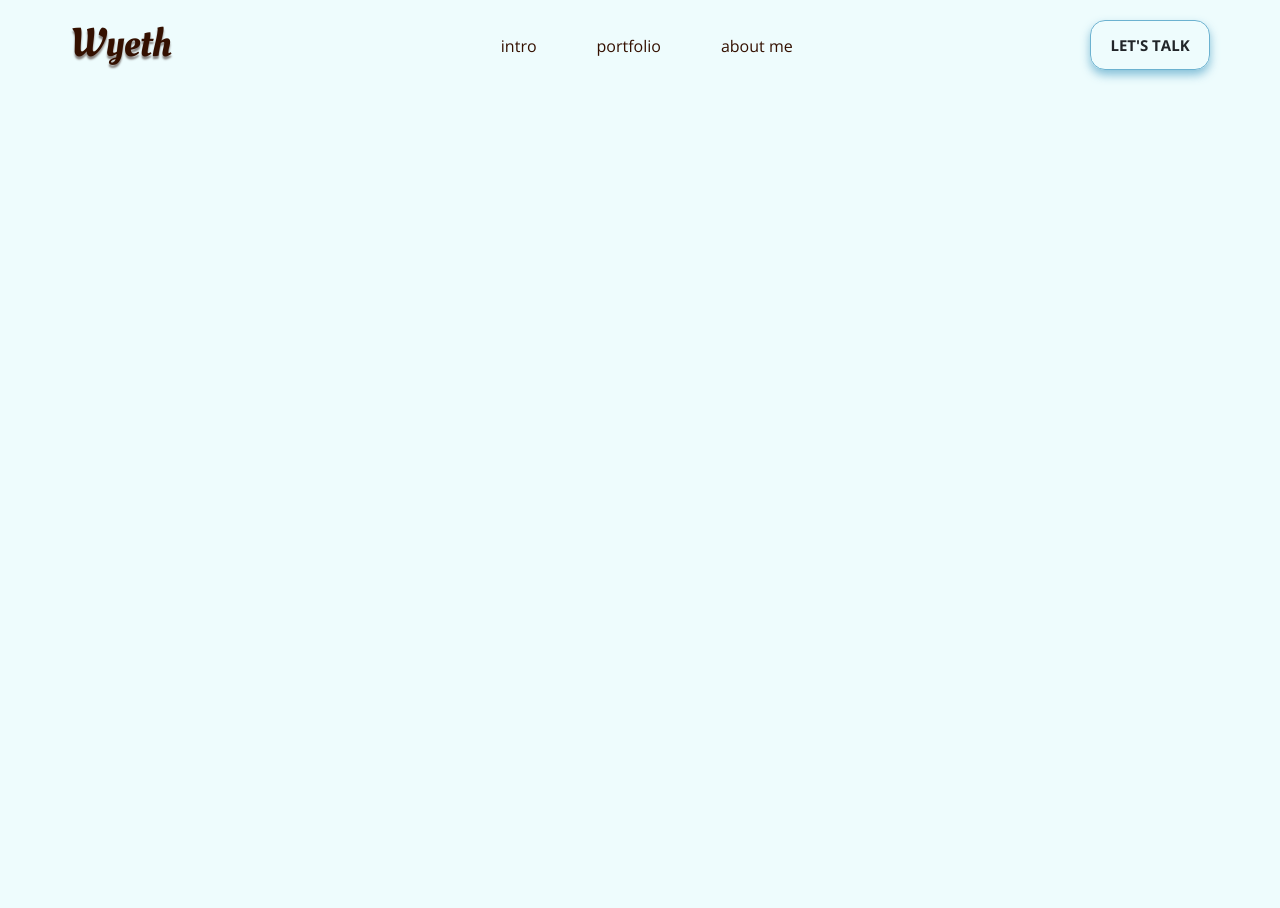
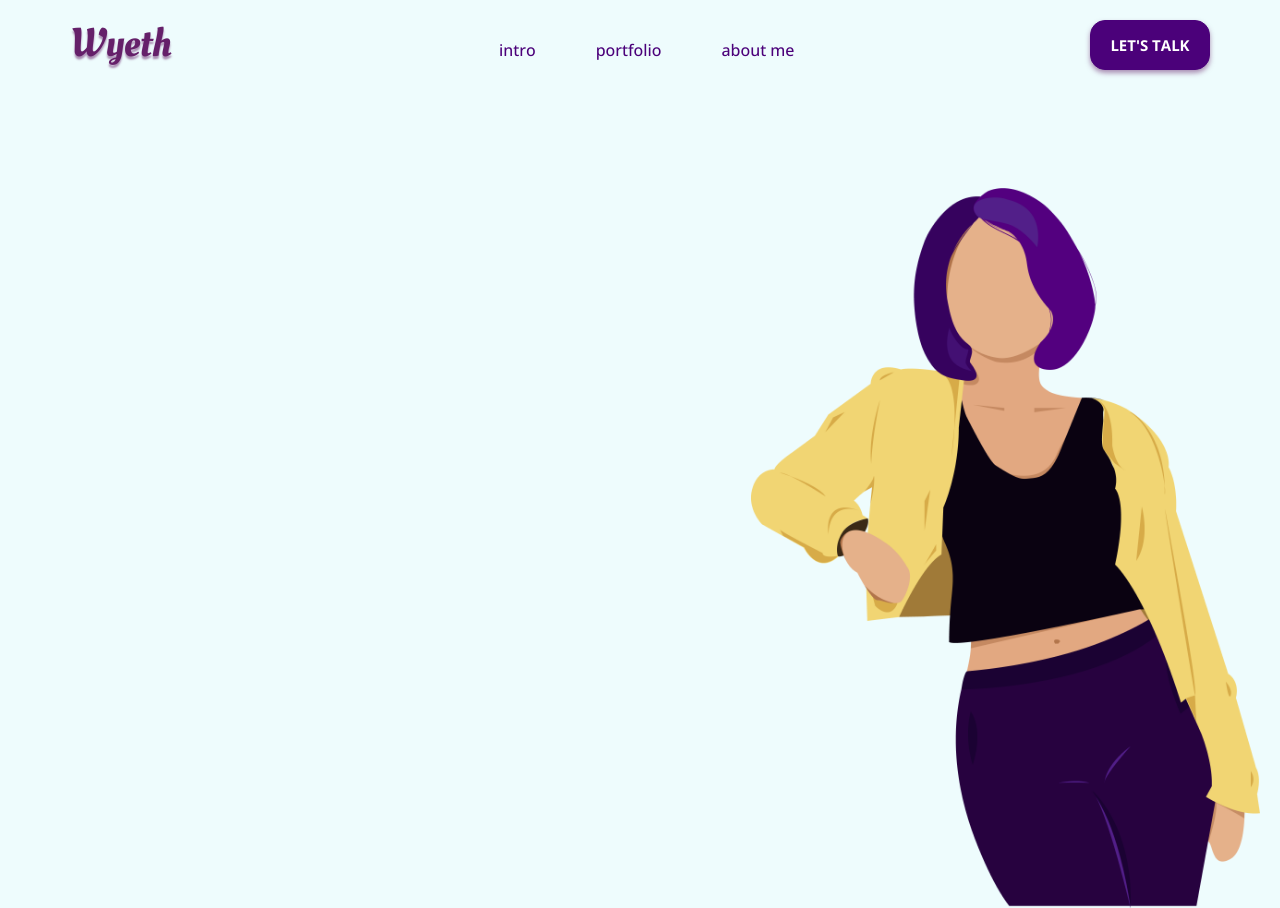
Before and after one commit to danawyeth/wyeth-balbin, a React (Create React App) app: page / in a window 1280 px wide. Before the commit the page ends 800 px from the top, so only its background shows below. Built offline with nearby package versions, Linux system fonts and the light colour scheme.

Commit message:
Added the cutest wyeth icon in the intro area. I made the icon for like 2-3 hours and my eyes hurt.

```diff
--- a/src/App.js
+++ b/src/App.js
@@ -2,12 +2,14 @@ import './styles/app.scss';
 import React from 'react';
 import { BrowserRouter as Router, Route, Switch} from 'react-router-dom';
 import Header from './components/Header';
+import Intro from './components/Intro';
 
 
 function App() {
   return (
     <>
       <Header/>
+      <Intro/>
     </>
   );
 }
--- /dev/null
+++ b/src/components/Intro.jsx
@@ -0,0 +1,11 @@
+import React from 'react'
+
+const Intro = () => {
+    return (
+        <div className="intro">
+            <img className="wyeth" src="./wyeth.png" alt="" />
+        </div>
+    )
+}
+
+export default Intro
--- a/src/styles/app.scss
+++ b/src/styles/app.scss
@@ -2,13 +2,15 @@
 @import url('https://fonts.googleapis.com/css2?family=Open+Sans:ital,wght@0,300;0,400;0,500;0,600;0,700;0,800;1,300;1,400;1,500;1,600;1,700;1,800&display=swap');
 
 $light: #eefcfd;
+$dark-primary: #4B017A;
+$dark-primary-lighten: rgba(101, 32, 106, 0.5);
 
 * {
   background-color: $light;
   padding: 0;
   margin: 0;
   box-sizing: border-box;
-  color: #341000;
+  color: $dark-primary;
   font-family: 'Open Sans', sans-serif;
 }
 
@@ -22,16 +24,23 @@ $light: #eefcfd;
 
     h1 {
       font-family: "Oleo Script", cursive;
-      text-shadow: 0 3px 2px rgba(34,10,0, 0.5)
+      text-shadow: 0 3px 2px $dark-primary-lighten;
+      color: #65206A;
     }
     ul {
       list-style: none;
       display: inline-block;
-      font-weight: 300;
+      font-weight: 500;
       li {
         display: inline-block;
         margin: 0 30px;
-        margin-top: 14px;
+        margin-top: 18px;
+        transition: 0.1s;
+
+        &:hover {
+            border-bottom: 1px solid rgba(101, 32, 106, 0.2);
+            cursor: pointer;
+        }
       }
     }
     button {
@@ -40,14 +49,28 @@ $light: #eefcfd;
         border-radius: 15px;
         font-weight: 700;
         font-size: 15px;
-        border-color: #6CB2D0;
-        transition: all 150ms ease-in-out;
-        box-shadow: 0 5px 10px 0px rgba(108,178,208, 0.8);;
+        color: #fff;
+        background-color: $dark-primary;
+        border-color: $dark-primary;
+        transition: all 250ms ease-in-out;
+        box-shadow: 0 3px 5px 0 $dark-primary-lighten;
 
         &:hover {
-            box-shadow: 0 0 10px 0 rgba(108,178,208, 0.8) inset, 0 0 10px 4px rgba(108,178,208, 0.8);
+            color: $dark-primary;
+            background-color: transparent;
+            box-shadow: 0 0 10px 0 rgba(101, 32, 106, 0.8) inset, 0 0 10px 4px rgba(101, 32, 106, 0.8);
         }
 
     }
   }
 }
+.intro {
+    height: 100vh;
+
+    .wyeth {
+        margin-top: 90px;
+        margin-right: 20px;
+        height: 90%;
+        float: right;
+    }
+}
```
Also changed, not shown: public/wyeth.png (added).
